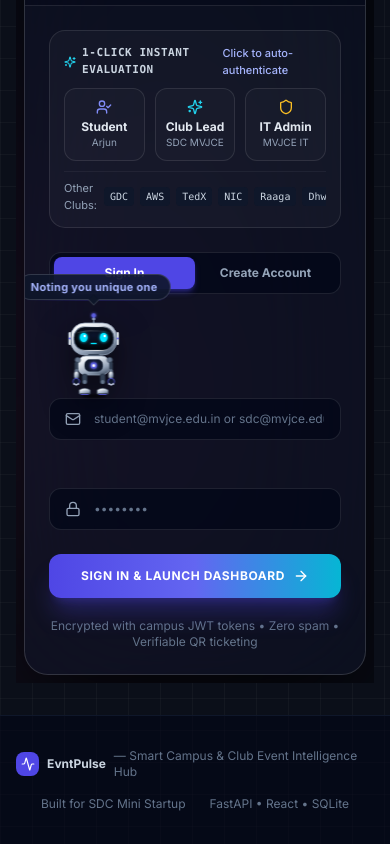
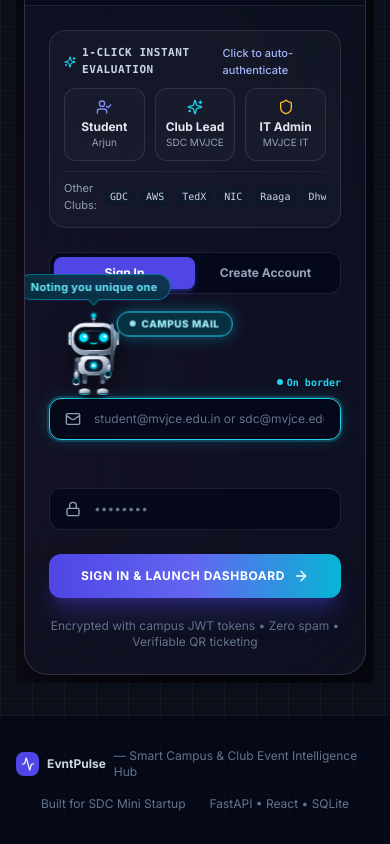
Before and after one commit to Anirudh-888/EvntPulse, a React (Vite) app in the folder frontend/: page /login in a window 390 px wide. Shown: the part 1030-1874 px from the top of the page. Built offline with nearby package versions, Linux system fonts and the light colour scheme; no server answers.

Commit message:
Fixed the mascot's bug in the Signup page and the visibility of the mascot's handheld sign

```diff
--- a/frontend/src/components/ui/TechBotMascot.jsx
+++ b/frontend/src/components/ui/TechBotMascot.jsx
@@ -14,6 +14,7 @@
   targetState = 'idle', // 'idle' | 'email' | 'password' | 'success'
   isTyping = false,
   message = '',
+  signText = '',
 }) => {
   const [stepCycle, setStepCycle] = useState(0);
 
@@ -32,7 +33,12 @@
 
   const isPassword = targetState === 'password';
   const isEmail = targetState === 'email';
+  const isName = targetState === 'name';
   const isSuccess = targetState === 'success';
+
+  // Active handheld signboard text ('May I know you please' | 'Campus Mail' | 'Password')
+  const activeSign = signText || (isName ? 'May I know you please' : isEmail ? 'Campus Mail' : isPassword ? 'Password' : '');
+  const showSign = Boolean(activeSign && !isSuccess);
 
   // Feet walk ONLY when user is typing!
   const isWalking = isTyping;
@@ -52,11 +58,13 @@
     ? '#A855F7' // purple
     : isEmail
     ? '#00E5FF' // vivid cyan
+    : isName
+    ? '#818CF8' // vibrant indigo
     : '#6366F1'; // indigo
 
   return (
     <div className="relative pointer-events-none select-none flex flex-col items-center">
-      {/* Dynamic Frosted Speech Bubble */}
+      {/* Dynamic Frosted Speech Bubble (Strictly clean dialogue, no emojis) */}
       {message && (
         <div
           className={`mb-1.5 px-3 py-1 rounded-2xl text-[11px] font-bold tracking-wide shadow-2xl border backdrop-blur-xl transition-all duration-300 transform ${
@@ -66,7 +74,7 @@
               ? 'bg-purple-950/90 text-purple-300 border-purple-500/50 shadow-purple-500/30'
               : isEmail
               ? 'bg-cyan-950/90 text-cyan-300 border-cyan-500/50 shadow-cyan-500/30'
-              : 'bg-slate-900/90 text-indigo-300 border-white/15 shadow-indigo-500/20'
+              : 'bg-indigo-950/90 text-indigo-300 border-indigo-500/50 shadow-indigo-500/20'
           }`}
         >
           <div className="flex items-center gap-1.5 whitespace-nowrap">
@@ -81,7 +89,7 @@
                 ? 'bg-purple-950 border-purple-500/50'
                 : isEmail
                 ? 'bg-cyan-950 border-cyan-500/50'
-                : 'bg-slate-900 border-white/15'
+                : 'bg-indigo-950 border-indigo-500/50'
             }`}
           />
         </div>
@@ -94,6 +102,28 @@
           transform: `translateY(${bodyBobY}px) rotate(${bodyTilt}deg)`,
         }}
       >
+        {/* Prominent High-Tech Handheld Signboard (Always 100% visible and crisp) */}
+        {showSign && (
+          <div className="absolute left-[78%] top-[18%] -translate-y-1/2 z-30 flex items-center pointer-events-none transition-all duration-300 transform origin-bottom-left">
+            {/* Pole connecting to robot's hand */}
+            <div className="absolute -left-1.5 top-3 w-[3px] h-12 bg-gradient-to-b from-slate-400 via-slate-600 to-slate-800 rounded-full shadow-md" />
+
+            {/* Glowing Digital Signboard Badge */}
+            <div
+              className={`relative px-3 py-1 rounded-xl text-[10px] sm:text-[11px] font-extrabold tracking-wider uppercase border shadow-2xl backdrop-blur-xl whitespace-nowrap flex items-center gap-1.5 transition-all duration-300 ${
+                isPassword
+                  ? 'bg-purple-950/95 text-purple-200 border-purple-400 shadow-[0_0_15px_rgba(168,85,247,0.45)]'
+                  : isEmail
+                  ? 'bg-cyan-950/95 text-cyan-200 border-cyan-400 shadow-[0_0_15px_rgba(6,182,212,0.45)]'
+                  : 'bg-indigo-950/95 text-indigo-200 border-indigo-400 shadow-[0_0_15px_rgba(99,102,241,0.45)]'
+              }`}
+            >
+              <span className="w-1.5 h-1.5 rounded-full bg-current animate-pulse shadow-sm" />
+              <span>{activeSign}</span>
+            </div>
+          </div>
+        )}
+
         <svg
           viewBox="0 0 160 180"
           className="w-full h-full overflow-visible drop-shadow-[0_10px_15px_rgba(0,0,0,0.5)]"
@@ -284,18 +314,18 @@
                 />
                 <circle cx="80" cy="67" r="2.5" fill="#C084FC" filter="url(#neonEyeGlow)" />
               </>
-            ) : isEmail ? (
-              /* Email: Wide attentive scanning eyes */
+            ) : isEmail || isName ? (
+              /* Attentive scanning / greeting eyes */
               <>
-                <circle cx="60" cy="55" r="8.5" fill="#00E5FF" filter="url(#neonEyeGlow)" />
+                <circle cx="60" cy="55" r="8.5" fill={glowColor} filter="url(#neonEyeGlow)" />
                 <circle cx="62.5" cy="52.5" r="3" fill="#FFFFFF" />
 
-                <circle cx="100" cy="55" r="8.5" fill="#00E5FF" filter="url(#neonEyeGlow)" />
+                <circle cx="100" cy="55" r="8.5" fill={glowColor} filter="url(#neonEyeGlow)" />
                 <circle cx="102.5" cy="52.5" r="3" fill="#FFFFFF" />
 
                 <path
                   d="M 74 66 Q 80 70 86 66"
-                  stroke="#00E5FF"
+                  stroke={glowColor}
                   strokeWidth="2"
                   strokeLinecap="round"
                   fill="none"
@@ -420,8 +450,8 @@
             style={{
               transform: isSuccess
                 ? 'translate(12px, -48px) rotate(42deg)'
-                : isPassword
-                ? 'translate(-22px, -46px) rotate(14deg)'
+                : showSign
+                ? 'translate(4px, -14px) rotate(14deg)'
                 : isWalking
                 ? stepCycle % 2 === 0
                   ? 'translate(-1px, -3px) rotate(-6deg)'
@@ -430,11 +460,22 @@
               transformOrigin: '112px 100px',
             }}
           >
+            {/* Handheld Cyber Signboard Pole in Grip */}
+            {showSign && (
+              <g>
+                <line x1="115" y1="55" x2="115" y2="152" stroke="#334155" strokeWidth="4" strokeLinecap="round" />
+                <line x1="115" y1="55" x2="115" y2="152" stroke="#94A3B8" strokeWidth="2" strokeLinecap="round" />
+                <circle cx="115" cy="152" r="2.5" fill="#64748B" />
+              </g>
+            )}
+
+            {/* Arm Joint and Limbs */}
             <circle cx="112" cy="100" r="5.5" fill="#64748B" stroke="#334155" strokeWidth="1" />
             <rect x="111" y="103" width="7" height="18" rx="3.5" fill="#334155" />
             <circle cx="114.5" cy="122" r="4" fill="#64748B" />
             <rect x="110" y="123" width="9" height="14" rx="4" fill="url(#chassisGrad)" stroke="#64748B" strokeWidth="1" />
 
+            {/* Hand & Fingers (Grip over the pole) */}
             <g transform="translate(107, 137)">
               <circle cx="8" cy="6" r="6.5" fill="#0F172A" stroke={glowColor} strokeWidth="1.5" />
               <circle cx="4" cy="11" r="2" fill="#CBD5E1" />
--- a/frontend/src/pages/auth/Login.jsx
+++ b/frontend/src/pages/auth/Login.jsx
@@ -84,13 +84,14 @@
   const [year, setYear] = useState('Year 2');
   const [loading, setLoading] = useState(false);
 
-  // Dynamic Mascot States: 'idle' | 'email' | 'password' | 'success'
-  const [mascotState, setMascotState] = useState('idle');
+  // Dynamic Mascot States: 'idle' | 'name' | 'email' | 'password' | 'success'
+  const [mascotState, setMascotState] = useState(searchParams.get('mode') === 'signup' ? 'name' : 'email');
   const [isTyping, setIsTyping] = useState(false);
   const typingTimerRef = useRef(null);
 
   // DOM Refs to measure exact border coordinates of input boxes
   const formStageRef = useRef(null);
+  const nameBoxRef = useRef(null);
   const emailBoxRef = useRef(null);
   const passwordBoxRef = useRef(null);
   const robotRef = useRef(null);
@@ -114,7 +115,16 @@
   const updateRobotBorderPosition = () => {
     if (!formStageRef.current) return;
     const stageRect = formStageRef.current.getBoundingClientRect();
-    const activeBox = mascotState === 'password' ? passwordBoxRef.current : emailBoxRef.current;
+    let activeBox = null;
+    if (mascotState === 'password') {
+      activeBox = passwordBoxRef.current;
+    } else if (mascotState === 'name') {
+      activeBox = nameBoxRef.current;
+    } else if (mascotState === 'email') {
+      activeBox = emailBoxRef.current;
+    } else {
+      activeBox = mode === 'signup' ? (nameBoxRef.current || emailBoxRef.current) : emailBoxRef.current;
+    }
 
     if (activeBox) {
       const boxRect = activeBox.getBoundingClientRect();
@@ -129,7 +139,7 @@
       }
 
       // Horizontal positioning: walk from left to right when typing, and step back on backspace!
-      const currentText = mascotState === 'password' ? password : email;
+      const currentText = mascotState === 'password' ? password : mascotState === 'name' ? name : email;
       const boxWidth = boxRect.width || 420;
       const startX = 45; // Start position near icon
       const maxWalk = Math.max(90, boxWidth - 60);
@@ -145,12 +155,22 @@
 
   useEffect(() => {
     updateRobotBorderPosition();
-  }, [mascotState, mode, email, password]);
+  }, [mascotState, mode, email, password, name]);
 
   useEffect(() => {
     window.addEventListener('resize', updateRobotBorderPosition);
     return () => window.removeEventListener('resize', updateRobotBorderPosition);
   }, []);
+
+  // Handle typing detection with auto-stop timer for Name
+  const handleNameChange = (e) => {
+    setName(e.target.value);
+    setIsTyping(true);
+    if (typingTimerRef.current) clearTimeout(typingTimerRef.current);
+    typingTimerRef.current = setTimeout(() => {
+      setIsTyping(false); // Stop walking when typing pauses
+    }, 350);
+  };
 
   // Handle typing detection with auto-stop timer
   const handleEmailChange = (e) => {
@@ -171,19 +191,21 @@
     }, 350);
   };
 
-  // Robot dynamic speech messages requested by user
+  // Robot dynamic speech messages (Strictly NO emojis!)
   const getMascotMessage = () => {
     if (mascotState === 'success') return 'Access Granted! Opening dashboard...';
     if (mascotState === 'password') return 'I respect your privacy';
     if (mascotState === 'email') return 'Noting you unique one';
-    return 'Noting you unique one';
+    if (mascotState === 'name') return 'May I know you please';
+    return mode === 'signup' ? 'May I know you please' : 'Noting you unique one';
   };
 
   // Robot dynamic handheld sign
   const getMascotSign = () => {
+    if (mascotState === 'name') return 'May I know you please';
     if (mascotState === 'email') return 'Campus Mail';
     if (mascotState === 'password') return 'Password';
-    return '';
+    return mode === 'signup' ? 'May I know you please' : 'Campus Mail';
   };
 
   // Sign In submit handler
@@ -520,7 +542,7 @@
                   type="button"
                   onClick={() => {
                     setMode('signin');
-                    setMascotState('idle');
+                    setMascotState('email');
                   }}
                   className={`flex-1 py-2 rounded-lg text-xs font-bold transition-all cursor-pointer ${
                     mode === 'signin'
@@ -534,7 +556,7 @@
                   type="button"
                   onClick={() => {
                     setMode('signup');
-                    setMascotState('idle');
+                    setMascotState('name');
                   }}
                   className={`flex-1 py-2 rounded-lg text-xs font-bold transition-all cursor-pointer ${
                     mode === 'signup'
@@ -688,17 +710,35 @@
                     </div>
 
                     <div>
-                      <label className="block text-xs font-bold text-slate-300 uppercase tracking-wider mb-1">
-                        Full Name
-                      </label>
-                      <div className="relative">
-                        <User className="absolute left-4 top-1/2 -translate-y-1/2 w-4 h-4 text-slate-400" />
+                      <div className="flex items-center justify-end h-4 mb-1">
+                        {mascotState === 'name' && (
+                          <span className="text-[10px] text-indigo-400 font-mono font-bold flex items-center gap-1">
+                            <span className="w-1.5 h-1.5 rounded-full bg-indigo-400" />
+                            {isTyping ? 'Walking...' : 'On border'}
+                          </span>
+                        )}
+                      </div>
+                      <div className="relative" ref={nameBoxRef}>
+                        <User className="absolute left-4 top-1/2 -translate-y-1/2 w-4 h-4 text-slate-400 pointer-events-none" />
                         <input
                           type="text"
+                          aria-label="Full Name"
                           value={name}
-                          onChange={(e) => setName(e.target.value)}
+                          onChange={handleNameChange}
+                          onFocus={() => {
+                            setMascotState('name');
+                            setIsTyping(false);
+                          }}
+                          onBlur={() => {
+                            setMascotState(mode === 'signup' ? 'name' : 'email');
+                            setIsTyping(false);
+                          }}
                           placeholder="Devon Vance"
-                          className="w-full pl-11 pr-3 py-2.5 rounded-lg bg-slate-950/60 border border-white/10 text-xs sm:text-sm text-slate-100 placeholder-slate-500 focus:outline-none focus:border-indigo-500"
+                          className={`w-full pl-11 pr-3 py-2.5 rounded-lg bg-slate-950/60 border text-xs sm:text-sm text-slate-100 placeholder-slate-500 focus:outline-none transition-all duration-300 ${
+                            mascotState === 'name'
+                              ? 'border-indigo-400 ring-2 ring-indigo-400/20 shadow-[0_0_15px_rgba(99,102,241,0.25)]'
+                              : 'border-white/10 focus:border-indigo-500'
+                          }`}
                           required
                         />
                       </div>
```
